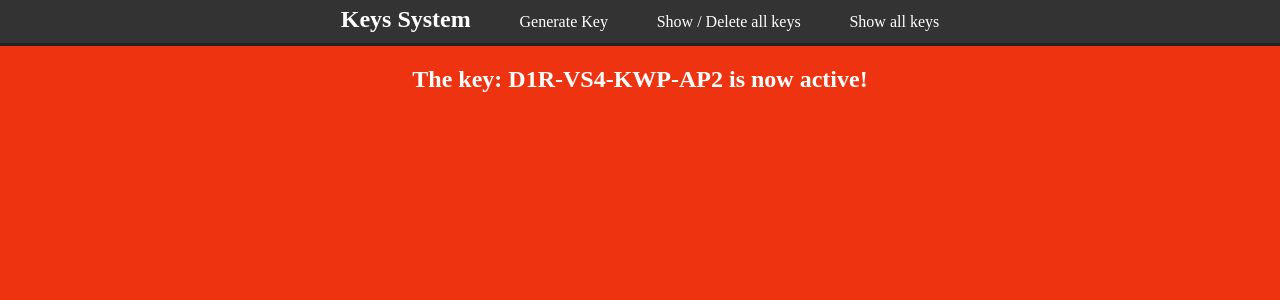
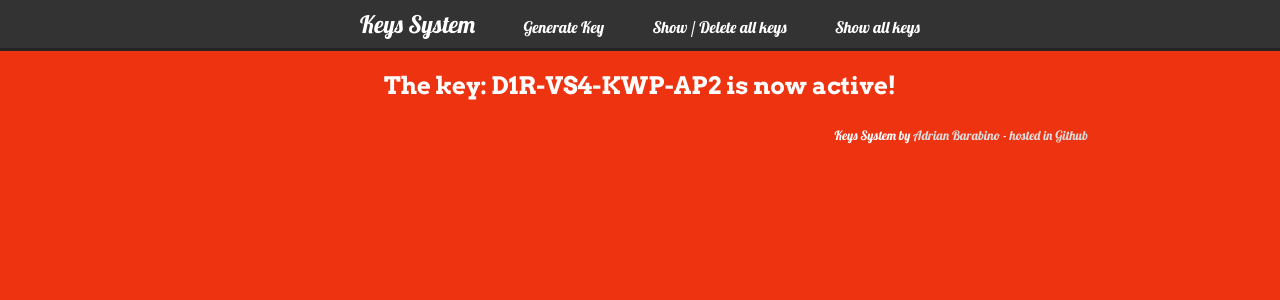
Before and after one commit to adrianbarabino/Keys-System, a PHP site: page /index.php?do=generatekey in a window 1280 px wide. Shown: the top 300 px of the page. Run offline with PHP 8.4, Linux system fonts and the light colour scheme; data that the repository does not hold is empty; a stand-in replaces the project's code that opens the database connection.

Commit message:
Best Style

```diff
--- a/keycontrol/index.php
+++ b/keycontrol/index.php
@@ -8,9 +8,10 @@ require("connection.php");
 <head>
 	<meta charset="UTF-8">
 	<title>Key Control</title>
+	<link href='http://fonts.googleapis.com/css?family=Arvo:400,700|Lobster' rel='stylesheet' type='text/css'>
 	<link rel="stylesheet" href="style.css">
 </head>
-<body>
+<body <?php if(!$do){ echo "class='index'"; }?>>
 <?php
 require("navigation.php");
 
@@ -257,23 +258,31 @@ echo "index.php?";
 
 
 ?>"> Toggle ASC / DESC </a></li> </ul>
+</header>
 <table>
+	<thead>
 <tr>
 <td>ID </td>
 <td>Key</td>
 <td>Created at</td>
 <td>Used at</td>
-<td>is active?</td>
-<td>actions</td>
+<td>Is active?</td>
+<td>Actions</td>
+
 
 
 </tr>
-
+</thead><tbody>
 <?php
 if($result = $mysqli->query($query)){
     /* fetch associative array */
     while ($row = $result->fetch_array()) {
-    	echo "<tr>";
+    	if($row['active'] == 1){
+    	echo "<tr class='active'>";
+    }else{
+    	echo "<tr class='used'>";
+
+    }
     	        echo "<td>";
         echo $row['id'];
                 echo "</td>";
@@ -312,6 +321,7 @@ if($row['active'] == 1){
 
 }
 ?>
+</tbody>
 </table>
 <?php
     /* free result set */
@@ -323,5 +333,12 @@ $mysqli->close();
 ?>
 
 
+
+<footer>
+<span>
+	Keys System by <a href="http://adrianbarabino.github.io/" target="_blank">Adrian Barabino</a> - <a href="https://github.com/adrianbarabino/Keys-System" target="_blank">hosted in Github</a>
+</span>
+
+</footer>
 </body>
 </html>
--- a/keycontrol/navigation.php
+++ b/keycontrol/navigation.php
@@ -1,3 +1,10 @@
+<?php
+
+if(!$do){
+echo "<header>";
+}
+?>
+
 <nav>
 	<ul>
 
--- a/keycontrol/style.css
+++ b/keycontrol/style.css
@@ -3,6 +3,12 @@ body{
 	margin:0;
 	padding:0;
 	font-size:16px;
+	font-family: 'Lobster', cursive;
+
+}
+
+body > *{
+		transition: all 0.3s ease-in-out;
 }
 
 nav{
@@ -64,6 +70,8 @@ ul li h1{
 	padding:0;
 	margin:0;
 	color:white;
+	font-weight:400;
+	line-height:45px;
 
 }
 ul li{
@@ -72,3 +80,62 @@ ul li{
 ul li:hover{
 	background:#111;
 }
+
+
+h2, h3, table{
+	font-family: 'Arvo', serif;
+}
+
+
+
+
+table a{
+	text-decoration:none;
+	padding: 0.3em 0.4em;
+	line-height:1.2em;
+	margin:0.5em;
+	background:#333;
+	transition: all 0.2s ease-in-out;
+}
+table a:hover{
+	background:transparent;
+	text-shadow:0 0 15px rgb(180, 0, 0), -1px -1px 1px rgba(0, 0, 0, 0.33), 1px 1px 1px rgba(0, 0, 0, 0.37)
+}
+
+table tr{
+	height:2em;
+}
+
+table td{
+	padding: 1em;
+	padding-left:0;
+}
+
+table .used b{
+	text-decoration:line-through;
+}
+
+footer{
+	width:70%;
+
+	text-align:right;
+	margin: 2em auto;
+	color:white;
+	font-size:0.8em;
+}
+
+footer a{
+	color:#dedede;
+	text-decoration: none;
+}
+
+header {
+	position: fixed;
+	top: 0;
+	width: 100%;
+
+}
+
+body.index{
+	margin-top:2.5em;
+}
```
